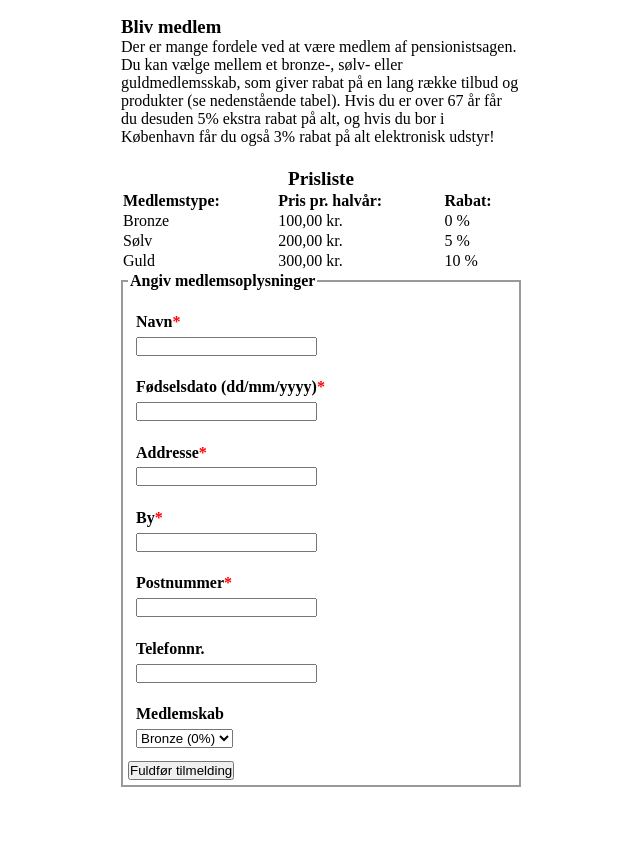
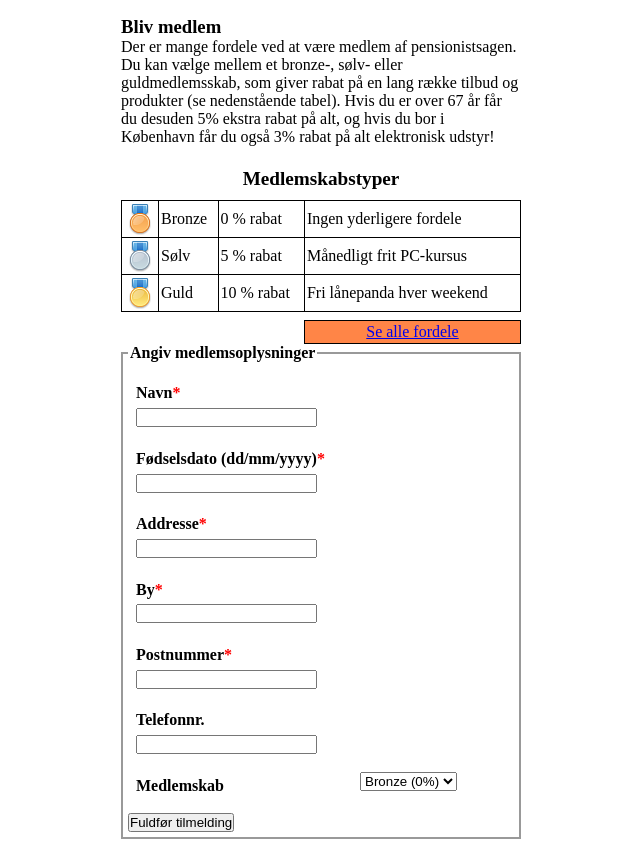
Before and after one commit to Eckankar/HCI-koldskaal, a Python web app: template koldstart/kode/templates/page/membership/signupform.mako in a window 1280 px wide. Shown: the part 178-1035 px from the top of the page, without its empty margins (65-705 px from the left). Before the commit the page ends 965 px from the top, so only its background shows below. Run offline with Mako, Linux system fonts and the light colour scheme; the template is opened without the code that fills it, so the values that code supplies are empty.

Commit message:
Ny tabel på bliv medlem.

```diff
--- a/koldstart/kode/static/css/master.css
+++ b/koldstart/kode/static/css/master.css
@@ -246,15 +246,18 @@ dl.itemInfo dd {
 #prisliste {
     width: 400px;
     margin: 0 auto;
+    border-collapse: collapse;
 }
 
 #prisliste caption {
     font-weight: bold;
     font-size: 1.2em;
+    margin-bottom: .5em;
 }
 
-#prisliste th {
-    text-align: left;
+#prisliste td {
+    border: 1px solid black;
+    padding: 2px;
 }
 
 #purchase {
@@ -281,7 +284,7 @@ dl.itemInfo dd {
 }
 
 #regform label {
-    display: block;
+    /*display: block;*/
     font-weight: bold;
 }
 
@@ -327,3 +330,27 @@ dl.itemInfo dd {
     width: 200px;
     height: 200px;
 }
+
+#prisliste #moreMemberInfo {
+    border: none;
+    padding: 0px;
+}
+
+#moreMemberInfo a {
+    display: block;
+    border: 1px solid black;
+    margin-top: .5em;
+    text-align: center;
+    background-color: #FF8547;
+    padding: 2px;
+}
+
+#prisliste .medalicon {
+    width: 32px;
+    height: 32px;
+    padding: 2px;
+}
+
+#prisliste .medalicon img {
+    display: block;
+}
--- a/koldstart/kode/templates/page/membership/signupform.mako
+++ b/koldstart/kode/templates/page/membership/signupform.mako
@@ -11,29 +11,31 @@
 </p>
 
 <table id="prisliste">
-    <caption>Prisliste</caption>
-    <thead>
-        <tr>
-            <th>Medlemstype:</th>
-            <th>Pris pr. halvår:</th>
-            <th>Rabat:</th>
-        </tr>
-    </thead>
+    <caption>Medlemskabstyper</caption>
     <tbody>
         <tr>
+            <td class="medalicon"><img src="/static/images/bronze_medal.png"/></td>
             <td>Bronze</td>
-            <td>100,00 kr.</td>
-            <td>0 %</td>
+            <td>0 % rabat</td>
+            <td>Ingen yderligere fordele</td>
         </tr>
         <tr>
+            <td class="medalicon"><img src="/static/images/silver_medal.png"/></td>
             <td>Sølv</td>
-            <td>200,00 kr.</td>
-            <td>5 %</td>
+            <td>5 % rabat</td>
+            <td>Månedligt frit PC-kursus</td>
         </tr>
         <tr>
+            <td class="medalicon"><img src="/static/images/gold_medal.png"/></td>
             <td>Guld</td>
-            <td>300,00 kr.</td>
-            <td>10 %</td>
+            <td>10 % rabat</td>
+            <td>Fri lånepanda hver weekend</td>
+        </tr>
+        <tr>
+            <td style="border: none"></td>
+            <td style="border: none"></td>
+            <td style="border: none"></td>
+            <td id="moreMemberInfo"><a href="/medlemsskab">Se alle fordele</a></td>
         </tr>
     </tbody>
 </table>
```
Also changed, not shown: koldstart/kode/static/images/bronze_medal.png (added), koldstart/kode/static/images/gold_medal.png (added), koldstart/kode/static/images/silver_medal.png (added).
